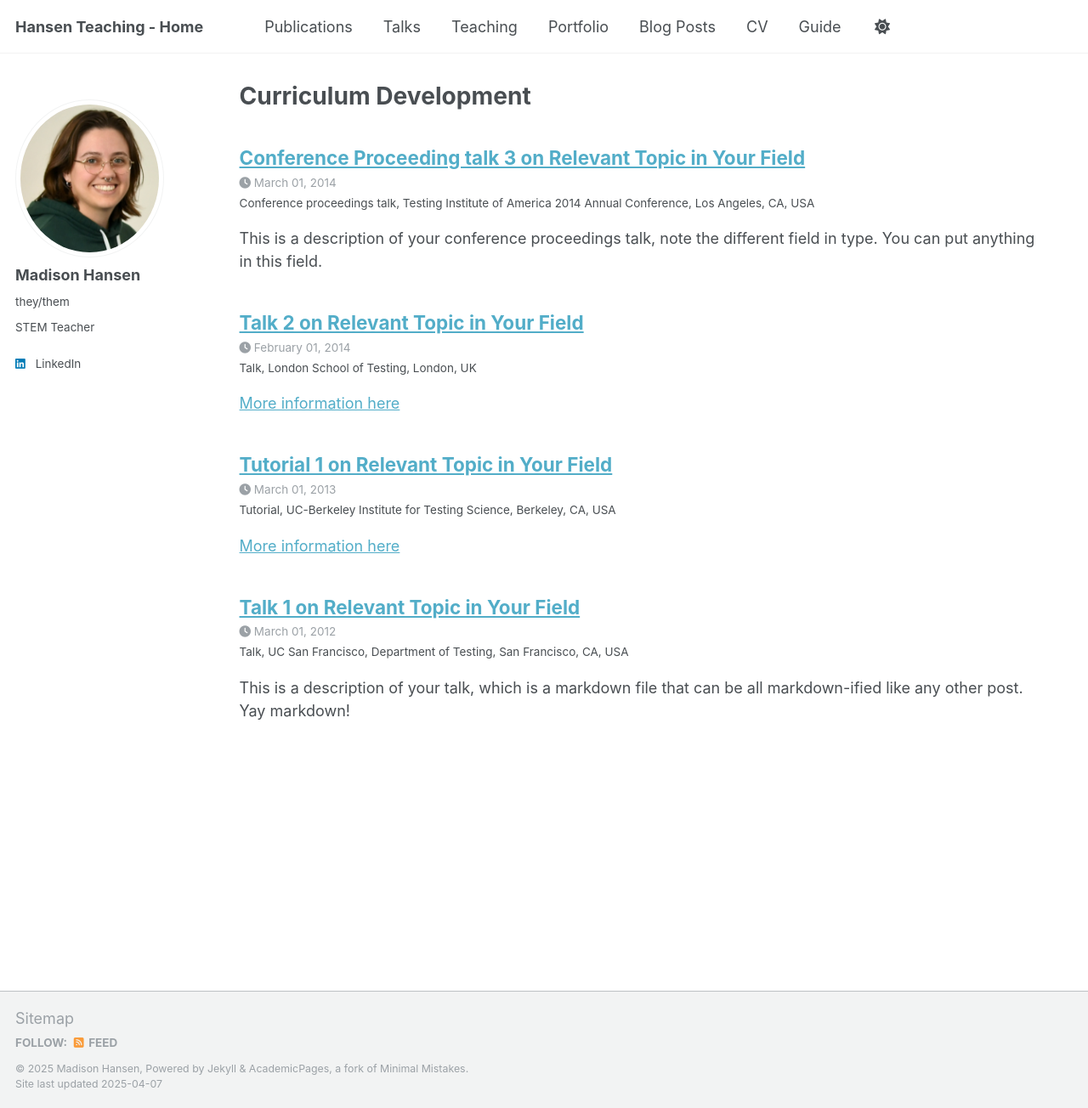
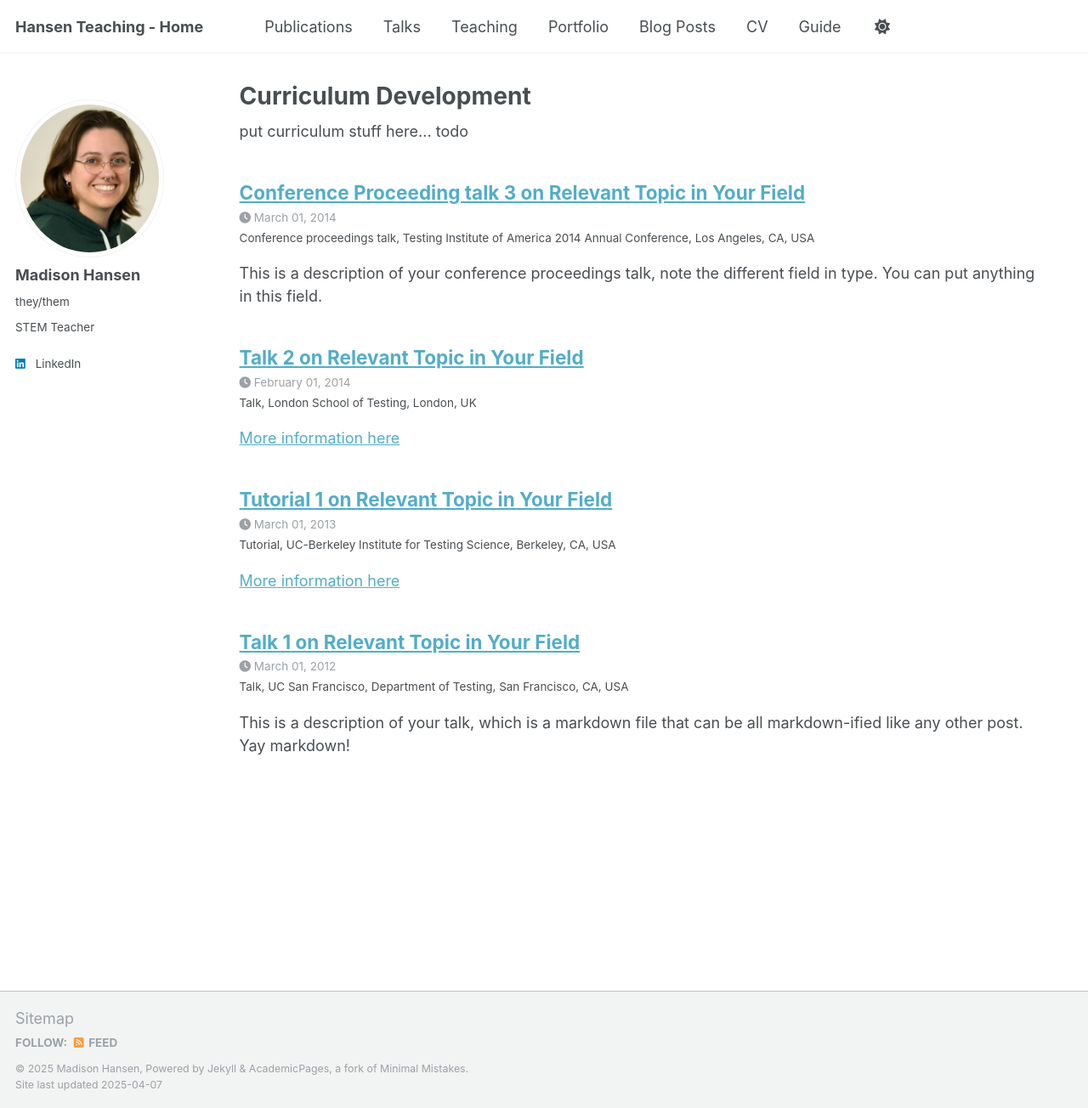
Before and after one commit to hansen-teaching/hansen-teaching.github.io, a Jekyll site: the page built from _pages/curriculum.html, in a window 1280 px wide and 1304 px high. Shown: the whole window at 85% size. Built offline with Jekyll 4.4.1, drawn with Linux system fonts in a browser that asks for light colours.

Commit message:
Update and rename talks.html to curriculum.html

```diff
--- a/_pages/talks.html
+++ b/_pages/curriculum.html
@@ -1,15 +1,19 @@
 ---
 layout: archive
 title: "Curriculum Development"
-permalink: /talks/
+permalink: /curriculum/
 author_profile: true
 ---
 
+put curriculum stuff here... todo
+
+
+<!--
 {% if site.talkmap_link == true %}
 
 <p style="text-decoration:underline;"><a href="/talkmap.html">See a map of all the places I've given a talk!</a></p>
 
-{% endif %}
+{% endif %} -->
 
 {% for post in site.talks reversed %}
   {% include archive-single-talk.html %}
```
